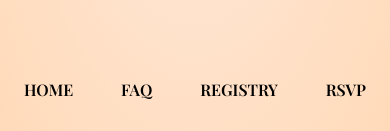
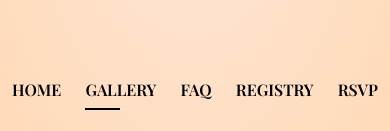
Before and after one commit to gebarb/wedding, a Nuxt app: page /gallery in a window 390 px wide. Shown: the part 798-929 px from the top of the page. Built offline with nearby package versions, Linux system fonts and the light colour scheme; no server answers; a web font is replaced by a local one.

Commit message:
default 6, footer menu

```diff
--- a/components/Footer.vue
+++ b/components/Footer.vue
@@ -1,6 +1,7 @@
 <template>
     <div class="footer">
         <NuxtLink class="nav-link" to="/">Home</NuxtLink>
+        <NuxtLink class="nav-link" to="/gallery">Gallery</NuxtLink>
         <NuxtLink class="nav-link" to="/faq">FAQ</NuxtLink>
         <NuxtLink class="nav-link" @click="$emit('open-modal')">Registry</NuxtLink>
         <NuxtLink class="nav-link" :to="THE_KNOT_URL" target="_blank">RSVP</NuxtLink>
--- a/components/PhotoGallery.vue
+++ b/components/PhotoGallery.vue
@@ -15,7 +15,7 @@ const page = ref(1);
 const screenWidth = ref(0);
 const isMobile = computed(() => screenWidth.value < 768);
 const columns = computed(() => isMobile.value ? 1 : 3);
-const perPage = computed(() => isMobile.value ? 3 : 6); // Initial load count
+const perPage = computed(() => 6); // Initial load count
 
 // Fetch images from S3 with infinite scroll
 const fetchImages = async (retryAttempt = 0) => {
```
